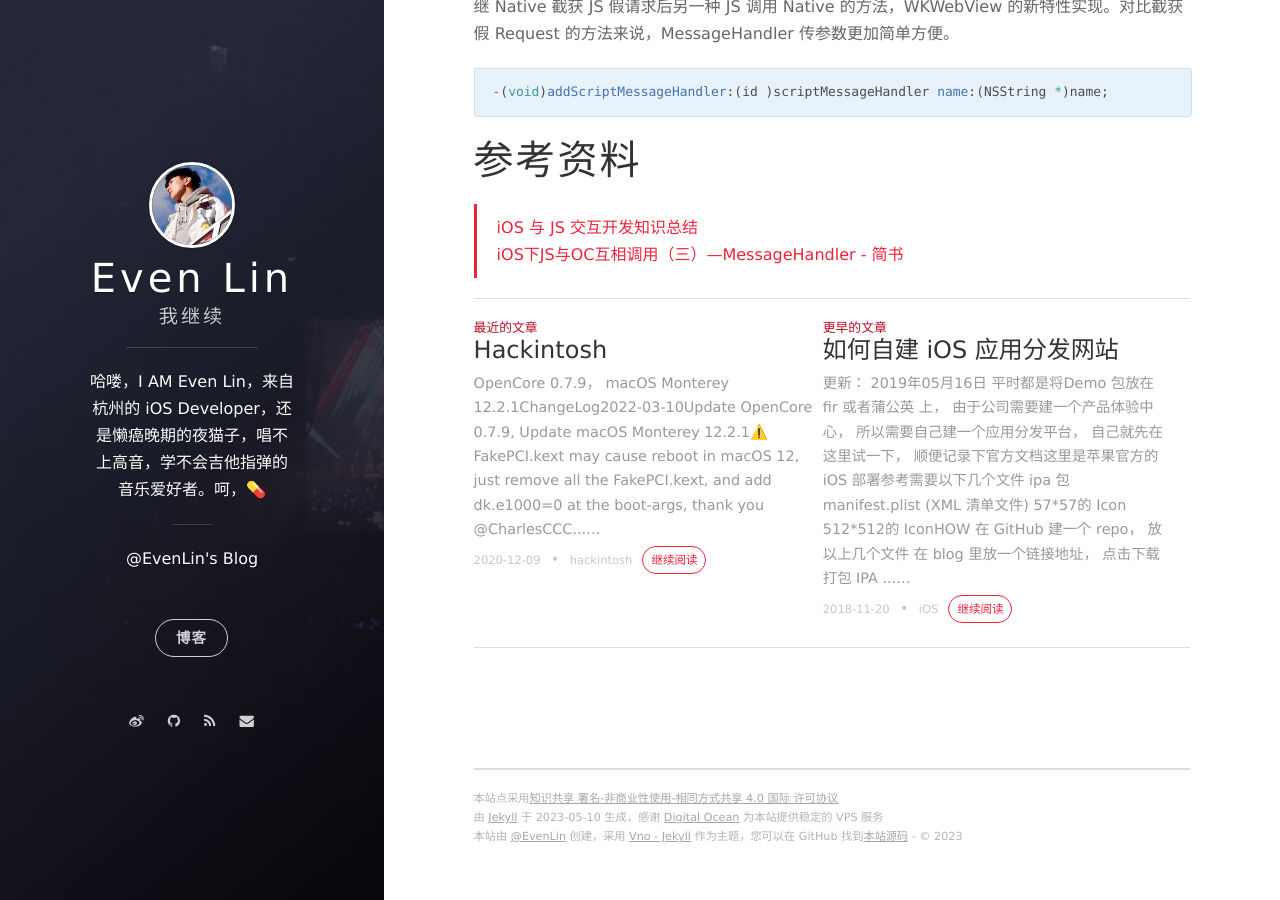
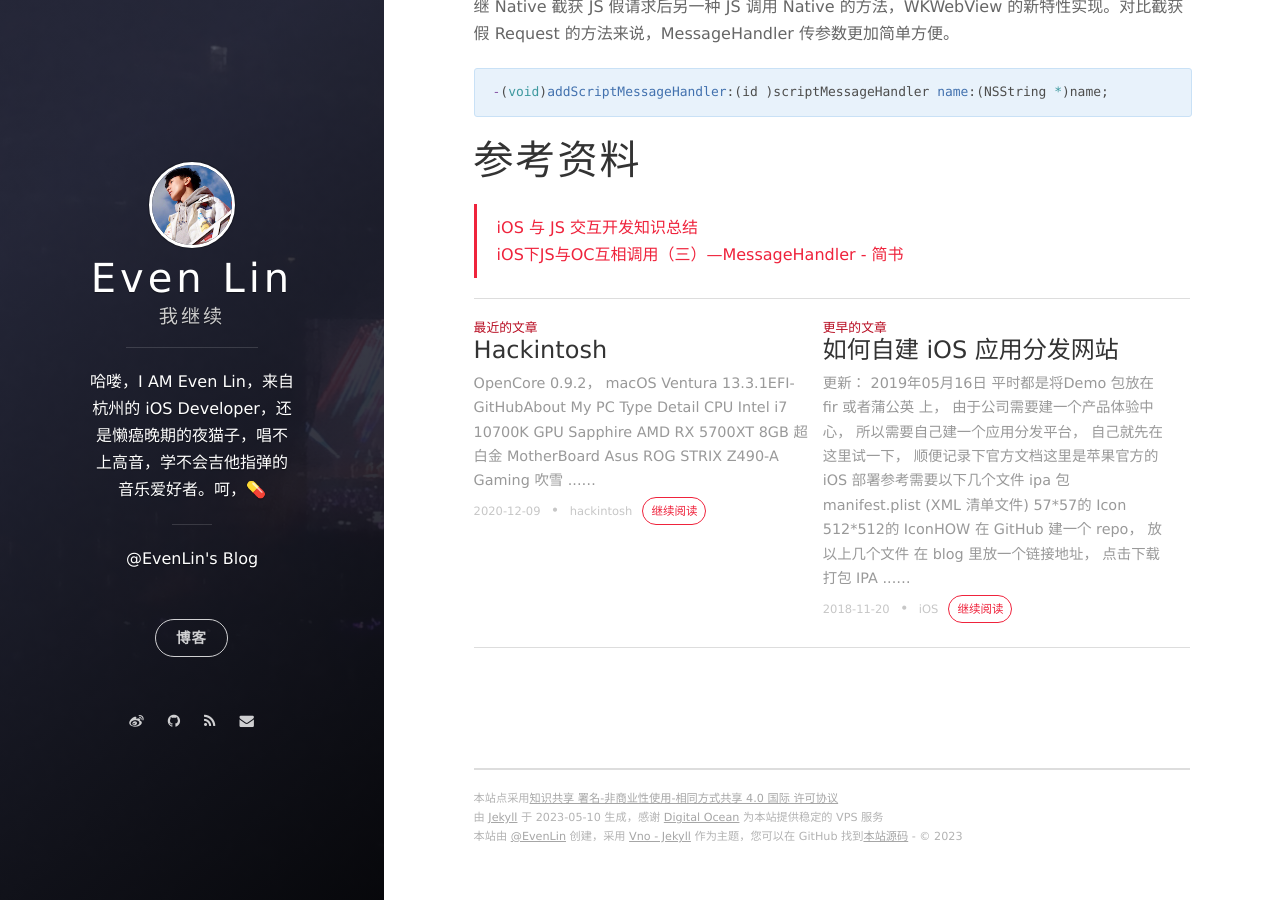
Before and after one commit to evenlinyf/evenlinyf.github.io, a Jekyll site: the page built from _posts/2019-10-15-JS 与 iOS 交互笔记.md, in a window 1280 px wide and 900 px high, scrolled down 2500 px. Built offline with Jekyll 4.4.1, drawn with Linux system fonts in a browser that asks for light colours; nearby versions of some CDN libraries; comment, search, counter and statistics services are not loaded.

Commit message:
Update Hackintosh

```diff
--- a/_posts/2020-12-09-Hackintosh.md
+++ b/_posts/2020-12-09-Hackintosh.md
@@ -4,31 +4,27 @@
 date:   2020-12-09 15:30:50 +80000
 tags: hackintosh
 ---
-> OpenCore 0.7.9， macOS Monterey 12.2.1
 
-## ChangeLog
+> OpenCore 0.9.2， macOS Ventura 13.3.1
 
-### 2022-03-10
-Update OpenCore 0.7.9, Update macOS Monterey 12.2.1
-⚠️ FakePCI*.kext may cause reboot in macOS 12, just remove all the FakePCI*.kext, and add `dk.e1000=0` at the boot-args, thank you [@CharlesCCC](https://github.com/CharlesCCC) for the [issue](https://github.com/evenlinyf/hackintosh-EFI-Z490A-i710700k-5700xt/issues/1#issue-1035692471)
+![AboutHackintosh](https://github.com/evenlinyf/hackintosh-EFI-Z490A-i710700k-5700xt/blob/main/Assets/AboutHackintosh.png?raw=true)
 
-### 2021-08-24
-Update OpenCore 0.7.2， Finish USB Mapping， Update macOS Big Sur 11.5.2
+[EFI-GitHub](https://github.com/evenlinyf/hackintosh-EFI-Z490A-i710700k-5700xt)
 
-## 关于本机
+## About My PC
 
 | Type        | Detail                                         |
 | ----------- | ---------------------------------------------- |
 | CPU         | Intel i7 10700K                                |
-| GPU         | Sapphire AMD RX 5700XT 8GB超白金               |
-| MotherBoard | Asus ROG STRIX Z490-A Gaming 吹雪              |
-| RAM         | 32G GSkill Trident Z Royal 3200MHz DDR4 16 * 2 |
+| GPU         | Sapphire AMD RX 5700XT 8GB 超白金                |
+| MotherBoard | Asus ROG STRIX Z490-A Gaming 吹雪               |
+| RAM         | 32G GSkill Trident Z Royal 3200MHz DDR4 16 two |
 | SSD         | Samsung NVMe 970 EVO Plus 500GB                |
-| Wireless Card    | BCM94360CD                                     |
+| Wireless Card  | BCM94360CD                                  |
 
 
 
-## 1. 制作启动盘
+## 1. Make Bootable USB
 
 - Mac Environment
 - 16G USB Drive
@@ -158,10 +155,15 @@
 
 
 #### 2. 有线网络 Intel-I225-V
+macOS 13.1
+* 在ACPI中添加 SSDT-I225V.aml
+* 在Drivers中添加 AppleIntel210Ethernet.kext (从macOS monterey 12.6 下载的， 放心使用)
+* boot-arg `dk.e1000=0`  改为  `e1000=0`
 
+@Deprecated (macOS 13)
 after macOS 12， just remove all the FakePCI*.kext, and add boot-args with `dk.e1000=0`
 
-@Deprecated macOS 12
+@Deprecated (macOS 12)
 Asus ROG STRIX Z490-A Gaming 吹雪主板自带的有线网卡是**Intel-I225-V**
 
 按照OpenCore官方在Config.plist - DeviceProperties 中添加device-id <F2150000>并没有作用
```
Also changed, not shown: other parts of _posts/2020-12-09-Hackintosh.md (+6 -8 lines).
